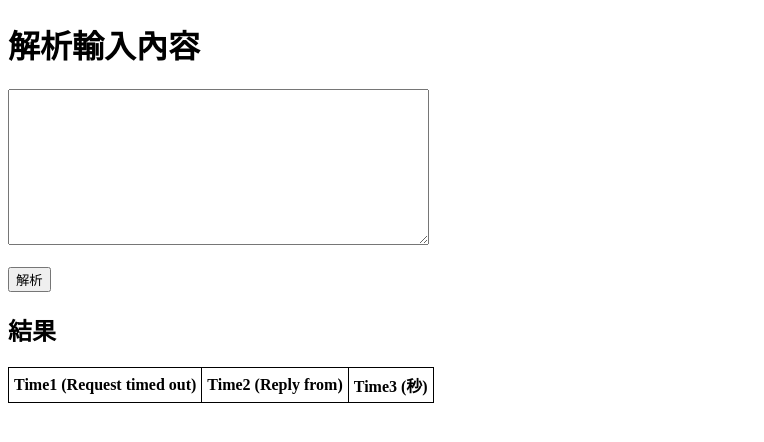
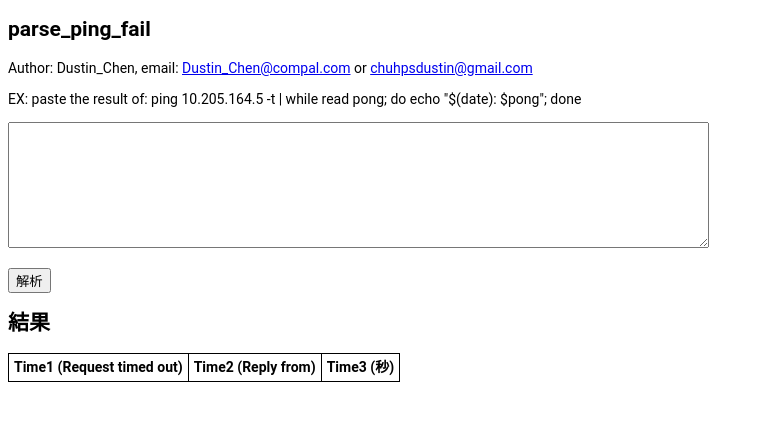
Before and after one commit to dustinchen26/parse_ping_fail, a plain HTML site: page index.html in a window 1280 px wide. Shown: the whole page, without its empty margins (0-764 px from the left). Drawn offline with Linux system fonts and the light colour scheme.

Commit message:
update style

```diff
--- a/index.html
+++ b/index.html
@@ -1,8 +1,20 @@
+<!--
+  Copyright © [2023] [Dustin_Chen]. All rights reserved.
+  Author: Dustin_Chen
+  Email:  Dustin_Chen@compal.com or chuhpsdustin@gmail.com
+
+-->
 <!DOCTYPE html>
 <html>
 <head>
-    <title>解析輸入內容</title>
+    <title>parse_ping_fail</title>
     <style>
+    body {
+      font-family: 'Roboto', sans-serif;
+      line-height: 1.2;
+      font-size: 14px;
+    }
+
     table, th, td {
         border: 1px solid black;
         border-collapse: collapse;
@@ -11,11 +23,24 @@
     .highlight {
         color: red;
     }
+
+    /* 增大输入框的CSS */
+    #input {
+        width: 55%;
+        height: 120px;
+    }
     </style>
 </head>
 <body>
-    <h1>解析輸入內容</h1>
-    <textarea id="input" rows="10" cols="50"></textarea><br><br>
+    <h2>parse_ping_fail</h2>
+
+    <p style="margin: 0;">Author: Dustin_Chen, email: <a href="mailto:Dustin_Chen@compal.com"
+        style="line-height: 1;">Dustin_Chen@compal.com</a> or <a href="mailto:chuhpsdustin@gmail.com"
+        style="line-height: 1;">chuhpsdustin@gmail.com</a></p>
+
+    <p>EX: paste the result of: ping 10.205.164.5 -t | while read pong; do echo "$(date): $pong"; done</p>
+
+    <textarea id="input"></textarea><br><br>
     <button onclick="parseInput()">解析</button>
     <h2>結果</h2>
     <table>
```
Also changed, not shown: 4 other files. Lines whose indentation alone changed are shown as unchanged.
